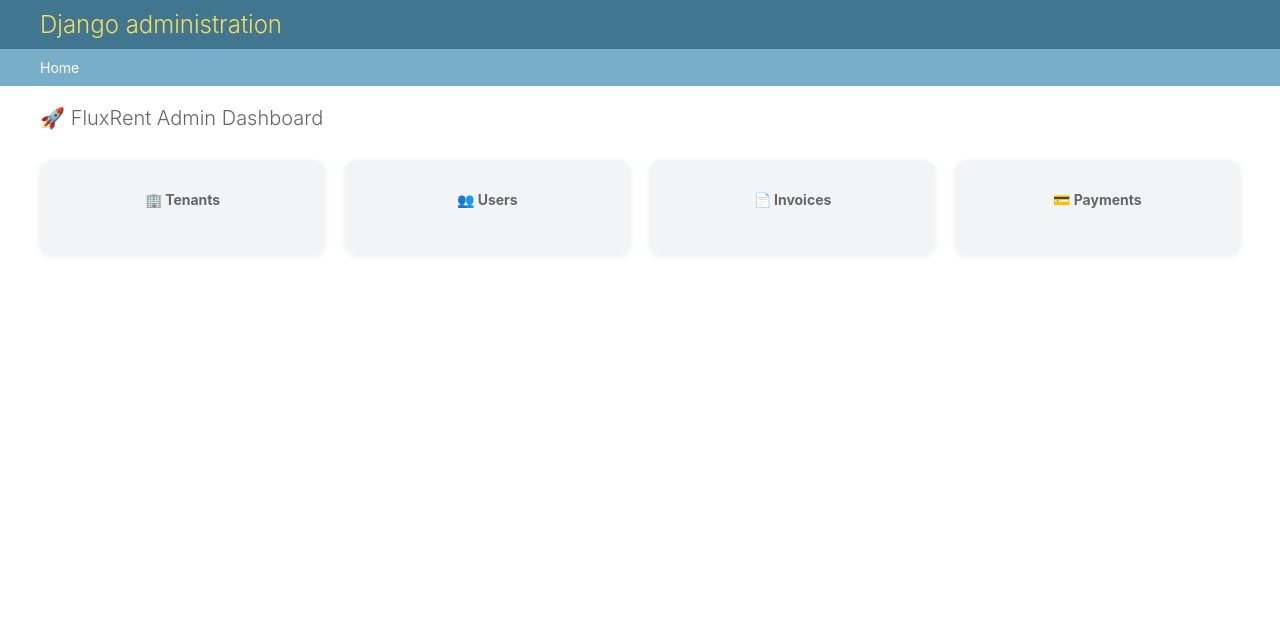
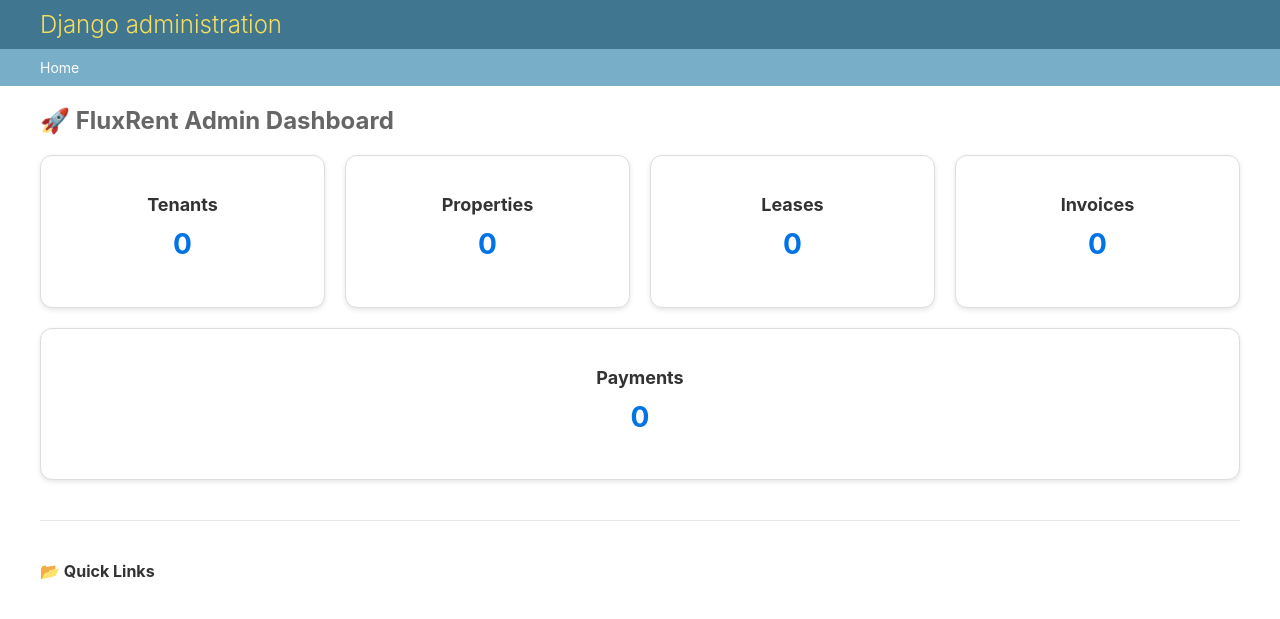
Before and after one commit to Fluxflare1/fluxrent, a Django app: page /admin/ in a window 1280 px wide. Shown: the top 619 px of the page. Run offline with Django 4.2, Linux system fonts and the light colour scheme; the visitor is signed in with stand-in values (Sample User, id 1); parts of the project's set-up code (start-up, migrations or seed data) failed here and were passed over.

Commit message:
Update custom_index.html

```diff
--- a/backend/templates/admin/custom_index.html
+++ b/backend/templates/admin/custom_index.html
@@ -2,47 +2,103 @@
 {% load static %}
 
 {% block content %}
-<h1 style="margin-bottom:30px;">🚀 FluxRent Admin Dashboard</h1>
+<h1 class="dashboard-title">🚀 FluxRent Admin Dashboard</h1>
 
-<!-- Stats Section -->
-<div style="display:flex; flex-wrap:wrap; gap:20px; margin-bottom:40px;">
-    <div style="flex:1 1 200px; background:#f3f4f6; padding:20px; border-radius:12px; text-align:center; box-shadow:0 2px 6px rgba(0,0,0,0.08);">
-        <h3 style="margin-bottom:10px;">🏢 Tenants</h3>
-        <p style="font-size:2rem; font-weight:600;">{{ stats.tenants }}</p>
+<div class="dashboard-cards">
+    <div class="card">
+        <h2>Tenants</h2>
+        <p class="count">{{ tenant_count }}</p>
     </div>
-    <div style="flex:1 1 200px; background:#f3f4f6; padding:20px; border-radius:12px; text-align:center; box-shadow:0 2px 6px rgba(0,0,0,0.08);">
-        <h3 style="margin-bottom:10px;">👥 Users</h3>
-        <p style="font-size:2rem; font-weight:600;">{{ stats.users }}</p>
+    <div class="card">
+        <h2>Properties</h2>
+        <p class="count">{{ property_count }}</p>
     </div>
-    <div style="flex:1 1 200px; background:#f3f4f6; padding:20px; border-radius:12px; text-align:center; box-shadow:0 2px 6px rgba(0,0,0,0.08);">
-        <h3 style="margin-bottom:10px;">📄 Invoices</h3>
-        <p style="font-size:2rem; font-weight:600;">{{ stats.invoices }}</p>
+    <div class="card">
+        <h2>Leases</h2>
+        <p class="count">{{ lease_count }}</p>
     </div>
-    <div style="flex:1 1 200px; background:#f3f4f6; padding:20px; border-radius:12px; text-align:center; box-shadow:0 2px 6px rgba(0,0,0,0.08);">
-        <h3 style="margin-bottom:10px;">💳 Payments</h3>
-        <p style="font-size:2rem; font-weight:600;">{{ stats.payments }}</p>
+    <div class="card">
+        <h2>Invoices</h2>
+        <p class="count">{{ invoice_count }}</p>
+    </div>
+    <div class="card">
+        <h2>Payments</h2>
+        <p class="count">{{ payment_count }}</p>
     </div>
 </div>
 
-<!-- App / Models Section -->
-<div style="display:grid; grid-template-columns:repeat(auto-fill,minmax(300px,1fr)); gap:20px;">
-    {% for app in apps %}
-    <div style="border:1px solid #e5e7eb; border-radius:12px; background:#fff; padding:20px; box-shadow:0 2px 6px rgba(0,0,0,0.08); transition:transform 0.2s ease;">
-        <h2 style="font-size:1.3rem; margin-bottom:15px; display:flex; align-items:center; gap:8px;">
-            <img src="{% static 'admin/img/icon-changelist.svg' %}" alt="icon" style="width:20px; height:20px; opacity:0.7;">
-            {{ app.name }}
-        </h2>
-        <ul style="list-style:none; padding:0; margin:0;">
-            {% for model in app.models %}
-            <li style="margin-bottom:10px;">
-                <a href="{{ model.admin_url }}" style="display:flex; justify-content:space-between; align-items:center; padding:10px 12px; border-radius:8px; background:#f9fafb; text-decoration:none; color:#111827; font-size:0.95rem; transition:background 0.2s ease;">
-                    <span>{{ model.name }}</span>
-                    <span style="font-size:0.85rem; color:#6b7280;">Manage →</span>
-                </a>
-            </li>
-            {% endfor %}
-        </ul>
-    </div>
+<hr style="margin: 40px 0;">
+
+<h2>📂 Quick Links</h2>
+<div class="quick-links">
+    {% for app in app_list %}
+        <div class="app-card">
+            <h3>{{ app.name }}</h3>
+            <ul>
+                {% for model in app.models %}
+                <li>
+                    <a href="{{ model.admin_url }}">{{ model.name }}</a>
+                </li>
+                {% endfor %}
+            </ul>
+        </div>
     {% endfor %}
 </div>
 {% endblock %}
+
+{% block extrastyle %}
+<style>
+.dashboard-title {
+    margin-bottom: 20px;
+    font-size: 24px;
+    font-weight: bold;
+}
+
+.dashboard-cards {
+    display: flex;
+    flex-wrap: wrap;
+    gap: 20px;
+    margin-bottom: 40px;
+}
+
+.card {
+    flex: 1 1 200px;
+    background: #fff;
+    border: 1px solid #ddd;
+    border-radius: 12px;
+    padding: 20px;
+    text-align: center;
+    box-shadow: 0 2px 5px rgba(0,0,0,0.1);
+}
+
+.card h2 {
+    font-size: 18px;
+    margin-bottom: 10px;
+}
+
+.card .count {
+    font-size: 28px;
+    font-weight: bold;
+    color: #0073e6;
+}
+
+.quick-links {
+    display: flex;
+    flex-wrap: wrap;
+    gap: 20px;
+}
+
+.app-card {
+    flex: 1 1 250px;
+    background: #fafafa;
+    border: 1px solid #eee;
+    border-radius: 10px;
+    padding: 15px;
+    box-shadow: 0 1px 3px rgba(0,0,0,0.05);
+}
+
+.app-card h3 {
+    margin-bottom: 10px;
+}
+</style>
+{% endblock %}
```
